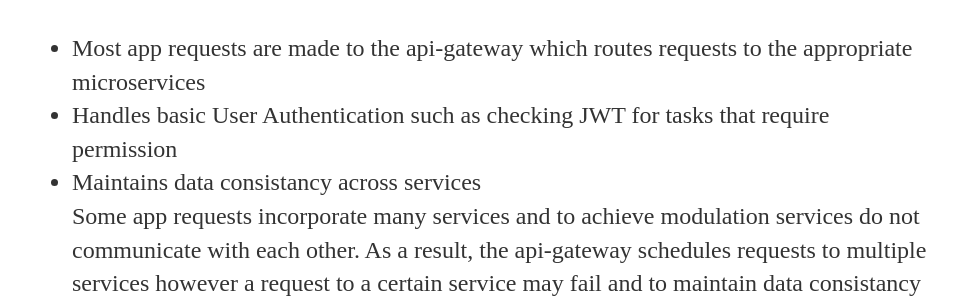
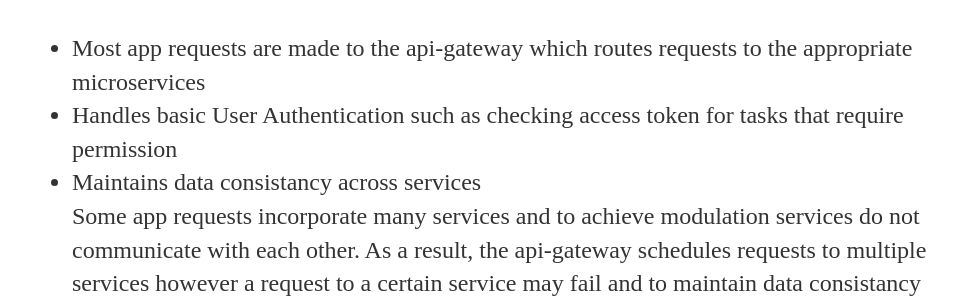
Before and after one commit to jcho7022/jcho7022.github.io, a Jekyll site: the page built from projects/float/index.html, in a window 1280 px wide and 900 px high, scrolled down 2260 px. Shown: the part 158-456 px from the top of the window, without its empty margins (160-1117 px from the left). Built offline with Jekyll 4.4.1, drawn with Linux system fonts in a browser that asks for light colours.

Commit message:
Update index.html

```diff
--- a/projects/float/index.html
+++ b/projects/float/index.html
@@ -25,7 +25,7 @@ and search up items using a <a href="https://jcho7022.github.io/projects/float/e
 <h4>Functionality</h4>
 <ul class="Functionality">
 				<li>Most app requests are made to the api-gateway which routes requests to the appropriate microservices</li>
-				<li>Handles basic User Authentication such as checking JWT for tasks that require permission<br></li>
+				<li>Handles basic User Authentication such as checking access token for tasks that require permission<br></li>
 				<li>Maintains data consistancy across services <br>
           Some app requests incorporate many services and to achieve modulation services do not communicate with each other.
           As a result, the api-gateway schedules requests to multiple services however a request to a certain service may fail and to maintain
```
